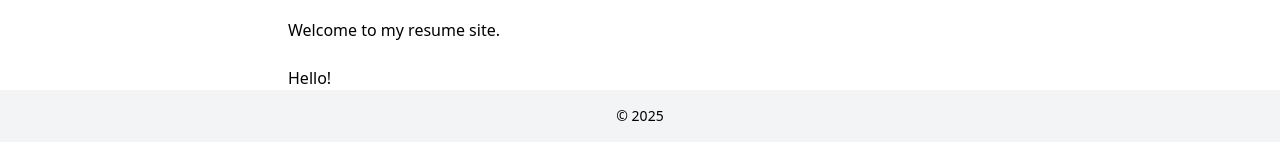
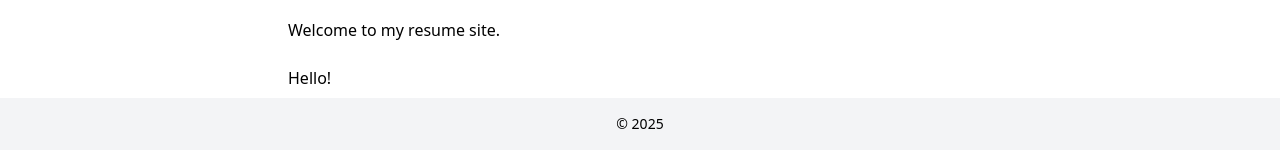
Before and after one commit to isaacrosdail/resume-site, a Flask app: page / in a window 1280 px wide. Shown: the part 1670-1820 px from the top of the page. Before the commit the page ends 1791 px from the top, so only its background shows below. Run offline with Flask 3, Linux system fonts and the light colour scheme; style sheets or scripts are compiled from the project's sources.

```diff
--- a/app/core/templates/base.html
+++ b/app/core/templates/base.html
@@ -8,8 +8,11 @@
     <meta name="viewport" content="width=device-width, initial-scale=1.0">
     <title>{% block title %}My Resume Site{% endblock %}</title>
     <link rel="stylesheet" href="{{ url_for('static', filename = 'css/output.css')}}">
+    <!-- Manrope font family -->
+    <link href="https://fonts.googleapis.com/css2?family=Manrope:wght@400;500;600;700&display=swap" rel="stylesheet">
 
 </head>
+<!-- Have to inline the font here directly since Tailwind purges it if we use, say, 'class="font-sans"' as defined in our tailwind.config.js -->
 <body class="h-full">
     <div class="wrapper">
         <header>
@@ -20,7 +23,8 @@
             {% block content %}{% endblock %}
         </main>
 
-        <footer class="bg-gray-100 text-center text-sm py-4">
+        <!-- Adjust/replace mt-2 to offer better spacing between content and footer, works for now -->
+        <footer class="bg-gray-100 text-center text-sm py-4 mt-2">
             &copy; 2025
         </footer>
 
```
